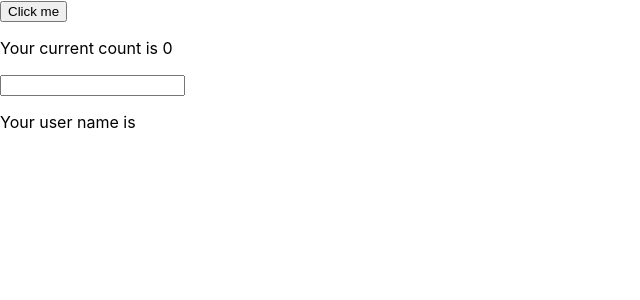
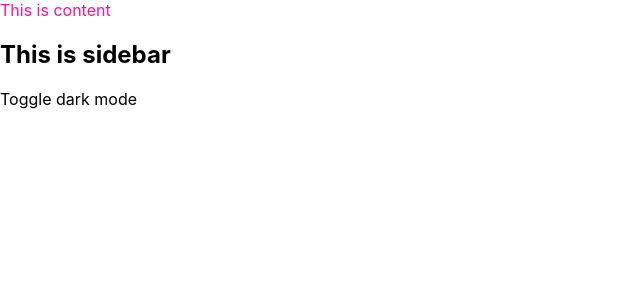
Before and after one commit to phhien203/ultimate-react-state-management, a React (Create React App) app: page / in a window 1280 px wide. Shown: the top 300 px of the page, without its empty margins (0-640 px from the left). Built offline with nearby package versions, Linux system fonts and the light colour scheme.

Commit message:
Make use of useContext

```diff
--- a/src/App.js
+++ b/src/App.js
@@ -1,34 +1,17 @@
+import React from "react";
 import "./App.css";
-import { useReducer } from "react";
-
-export function reducer(state, action) {
-  switch (action.type) {
-    case "buttonClick":
-      return { ...state, count: state.count + 1 };
-    case "updateUserName":
-      return { ...state, userName: action.userName };
-    default:
-      return state;
-  }
-}
+import { AppProvider } from "./appContext";
+import { Content } from "./Content";
+import { Sidebar } from "./Sidebar";
 
 function App() {
-  const [state, dispatch] = useReducer(reducer, { count: 0, userName: "" });
-
   return (
-    <div>
-      <button onClick={() => dispatch({ type: "buttonClick" })}>
-        Click me
-      </button>
-      <p>Your current count is {state.count}</p>
-      <input
-        type="text"
-        onChange={(e) =>
-          dispatch({ type: "updateUserName", userName: e.target.value })
-        }
-      />
-      <p>Your user name is {state.userName}</p>
-    </div>
+    <AppProvider>
+      <div>
+        <Content />
+        <Sidebar />
+      </div>
+    </AppProvider>
   );
 }
 
--- /dev/null
+++ b/src/Content.js
@@ -0,0 +1,12 @@
+import React from "react";
+import { useAppContext } from "./appContext";
+
+export const Content = () => {
+  const { theme } = useAppContext();
+
+  return (
+    <div style={{ color: theme === "dark" ? "black" : "deeppink" }}>
+      This is content
+    </div>
+  );
+};
--- /dev/null
+++ b/src/Sidebar.js
@@ -0,0 +1,11 @@
+import React from "react";
+import { ThemeControl } from "./ThemeControl";
+
+export const Sidebar = () => {
+  return (
+    <div>
+      <h2>This is sidebar</h2>
+      <ThemeControl />
+    </div>
+  );
+};
--- /dev/null
+++ b/src/ThemeControl.js
@@ -0,0 +1,12 @@
+import React from "react";
+import { useAppContext } from "./appContext";
+
+export const ThemeControl = () => {
+  let { theme, setTheme } = useAppContext();
+
+  return (
+    <div onClick={() => setTheme(theme === "dark" ? "light" : "dark")}>
+      Toggle dark mode
+    </div>
+  );
+};
--- /dev/null
+++ b/src/appContext.js
@@ -0,0 +1,17 @@
+import React, { useContext, useState } from "react";
+
+const AppContext = React.createContext();
+
+export const useAppContext = () => useContext(AppContext);
+
+export const AppProvider = ({ children }) => {
+  let [state, setState] = useState({});
+
+  return (
+    <AppContext.Provider
+      value={{ ...state, setTheme: (theme) => setState({ ...state, theme }) }}
+    >
+      {children}
+    </AppContext.Provider>
+  );
+};
```
